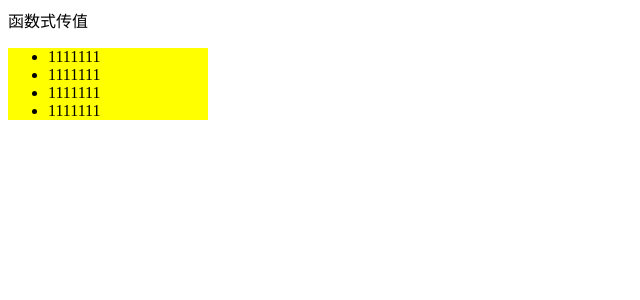
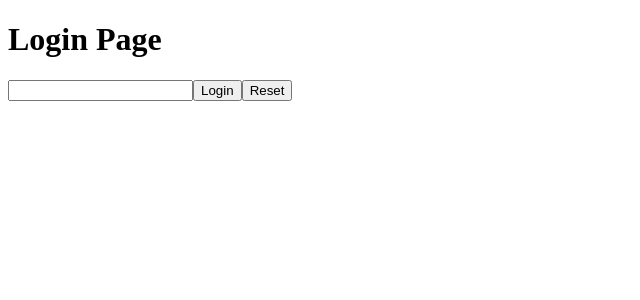
Before and after one commit to azernia/react, a React (Create React App) app in the folder first-react-app/: page / in a window 1280 px wide. Shown: the top 300 px of the page, without its empty margins (0-640 px from the left). Built offline with nearby package versions, Linux system fonts and the light colour scheme.

Commit message:
Add uncontrolled component and controlled component

```diff
--- /dev/null
+++ b/first-react-app/src/01-base/ControlledComponent.js
@@ -0,0 +1,33 @@
+import React, {Component} from 'react';
+
+export default class ControlledComponent extends Component {
+    state = {
+        username: '',
+    }
+
+    render() {
+        return (
+            <div>
+                <h1>Login Page</h1>
+                <div>
+                    <input type="text" value={this.state.username} onChange={(event) => {
+                        console.log(event.target.value)
+                        this.setState({
+                            username: event.target.value
+                        })
+                    }}/>
+                    <button onClick={() => {
+                        console.log(this.state.username)
+                    }}>Login
+                    </button>
+                    <button onClick={() => {
+                        this.setState({
+                            username: ''
+                        })
+                    }}>Reset
+                    </button>
+                </div>
+            </div>
+        )
+    }
+}
--- /dev/null
+++ b/first-react-app/src/01-base/UnControlledComponent.js
@@ -0,0 +1,31 @@
+import React, {Component, createRef} from 'react';
+
+export default class UnControlledComponent extends Component {
+    username = createRef();
+
+    render() {
+        /*
+            在 React 中编写一个非受控组件，
+            就是在原生的 HTML 标签上添加 ref 属性，
+            然后通过 ref 属性获取到 DOM 元素，
+            再通过 DOM 元素获取到用户输入的值。
+            通过 ref 从 DOM 结点上获取表单数据就是非受控组件。
+        */
+        return (
+            <div>
+                <h1>Login Page</h1>
+                <div>
+                    <input type="text" ref={this.username} defaultValue="admin"/>
+                    <button onClick={() => {
+                        console.log(this.username.current.value)
+                    }}>Login
+                    </button>
+                    <button onClick={() => {
+                        this.username.current.value = ''
+                    }}>Reset
+                    </button>
+                </div>
+            </div>
+        )
+    }
+}
--- a/first-react-app/src/App.js
+++ b/first-react-app/src/App.js
@@ -9,7 +9,9 @@
 // import TodoList from "./01-base/practice/TodoList";
 // import TabControl from "./01-base/practice/TabControl";
 // import ComponentProps from "./01-base/ComponentProps";
-import ComponentPropsByFunction from "./01-base/ComponentPropsByFunction";
+// import ComponentPropsByFunction from "./01-base/ComponentPropsByFunction";
+// import UnControlledComponent from "./01-base/UnControlledComponent";
+import ControlledComponent from "./01-base/ControlledComponent";
 
 const App = () => {
     return (
@@ -27,7 +29,9 @@ const App = () => {
             {/*<TodoList/>*/}
             {/*<TabControl/>*/}
             {/*<ComponentProps/>*/}
-            <ComponentPropsByFunction/>
+            {/*<ComponentPropsByFunction/>*/}
+            {/*<UnControlledComponent/>*/}
+            <ControlledComponent/>
         </div>
     );
 }
```
